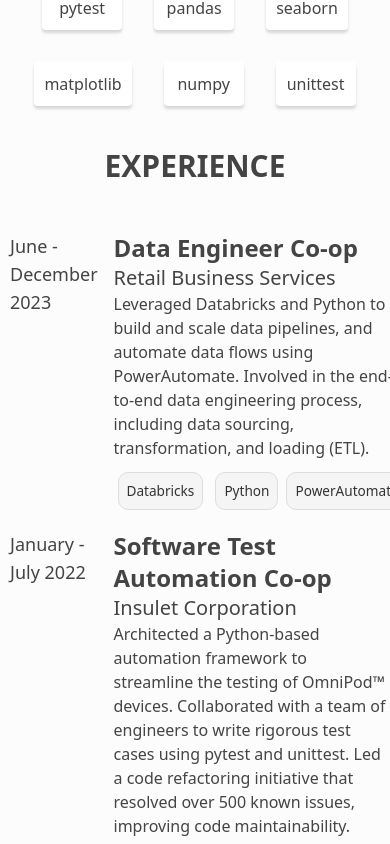
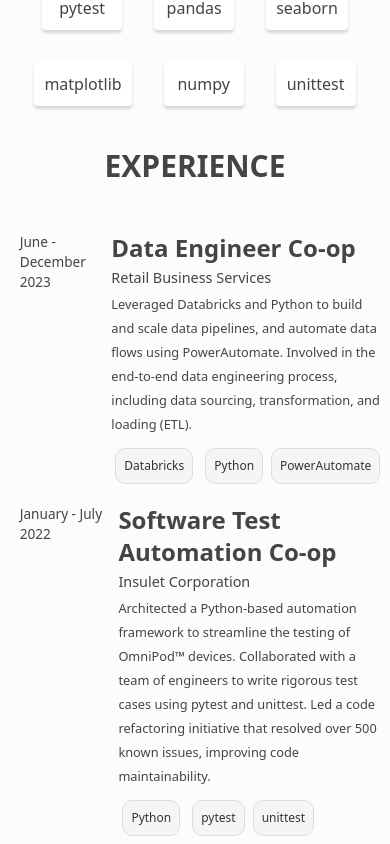
Before and after one commit to csiv23/portfolio, a Next.js app in the folder frontend/: page / in a window 390 px wide. Shown: the part 2900-3744 px from the top of the page. Built offline with nearby package versions, Linux system fonts and the light colour scheme.

Commit message:
Adjusted styling for mobile

```diff
--- a/frontend/components/Experience.module.css
+++ b/frontend/components/Experience.module.css
@@ -1,3 +1,20 @@
+.experienceContainer {
+  padding-top: 2vh;
+  margin: 0 auto;
+  display: flex;
+  flex-direction: column;
+  align-items: center;
+  max-width: 1100px;
+  width: 95%;
+}
+
+.durationText {
+  padding-left: 10px;
+  text-align: left;
+  font-size: 1rem;
+}
+
+
 .jobBox {
   margin-top: 1rem;
   max-width: 100%;
@@ -41,3 +58,25 @@
   color: #cdcdff;
   border: 1px solid #222;
 }
+
+@media screen and (max-width: 768px) {
+  .jobRole {
+    font-size: 1.5rem;
+  }
+
+  .jobCompany {
+    font-size: 0.9rem;
+  }
+
+  .jobDuration {
+    font-size: 0.85rem;
+  }
+
+  .jobDescription {
+    font-size: 0.8rem;
+  }
+
+  .techLabel {
+    font-size: 0.75rem;
+  }
+}
--- a/frontend/components/Experience.tsx
+++ b/frontend/components/Experience.tsx
@@ -35,47 +35,23 @@
   ];
 
   return (
-    <div
-      id="experience"
-      style={{
-        paddingTop: "2vh",
-        margin: "0 auto",
-        display: "flex",
-        flexDirection: "column",
-        alignItems: "center",
-        maxWidth: "1100px",
-      }}
-      className="text-center w-full"
-    >
-      <h2 className={`text-3xl font-semibold mb-8 ${textClass}`}>EXPERIENCE</h2>
+    <div className={`text-center ${styles.experienceContainer}`}>
+      <h2 className={`text-3xl font-semibold mb-8 ${textClass} ${styles.experienceHeader}`}>EXPERIENCE</h2>
       <div className="w-full">
         {jobs.map((job, index) => (
-          <div
-            key={index}
-            className={`flex ${styles.jobBox} ${
-              darkTheme ? styles.jobBoxDark : styles.jobBoxLight
-            }`}
-          >
-            <div
-              className={`w-1/4 text-left text-lg ${textClass}`}
-              style={{ paddingLeft: "10px" }}
-            >
-              <p>{job.duration}</p>
+          <div key={index} className={`flex ${styles.jobBox} ${darkTheme ? styles.jobBoxDark : styles.jobBoxLight}`}>
+            <div className={`w-1/4 ${textClass} ${styles.durationText}`}>
+              <p className={styles.jobDuration}>{job.duration}</p>
             </div>
             <div className="flex-1 text-left pl-4">
-              <h3 className={`text-2xl font-semibold ${textClass}`}>
+              <h3 className={`text-2xl font-semibold ${textClass} ${styles.jobRole}`}>
                 {job.role}
               </h3>
-              <h4 className={`text-xl ${textClass}`}>{job.company}</h4>
-              <p className={`text-base ${textClass}`}>{job.description}</p>
+              <h4 className={`text-xl ${textClass} ${styles.jobCompany}`}>{job.company}</h4>
+              <p className={`text-base ${textClass} ${styles.jobDescription}`}>{job.description}</p>
               <div className="mt-2 flex space-x-2">
                 {job.technologies.map((tech, techIndex) => (
-                  <span
-                    key={techIndex}
-                    className={`${styles.techLabel} ${
-                      darkTheme ? styles.techLabelDark : styles.techLabelLight
-                    }`}
-                  >
+                  <span key={techIndex} className={`${styles.techLabel} ${darkTheme ? styles.techLabelDark : styles.techLabelLight}`}>
                     {tech}
                   </span>
                 ))}
```
